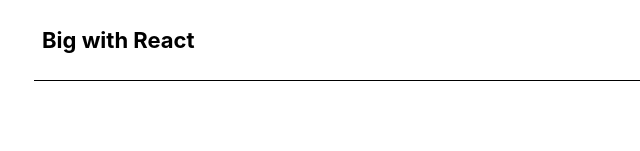
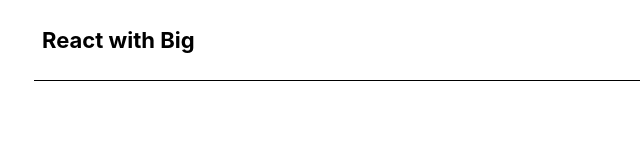
Before and after one commit to tizianocappai/ReactwithBig, a React (Create React App) app: page / in a window 1280 px wide. Shown: the top 151 px of the page, without its empty margins (94-734 px from the left). Built offline with nearby package versions, Linux system fonts and the light colour scheme.

Commit message:
name changed

```diff
--- a/src/components/Header/Header.jsx
+++ b/src/components/Header/Header.jsx
@@ -11,7 +11,7 @@
 
 	return (
 		<header className='header'>
-			<div className='header__logo'>Big with React</div>
+			<div className='header__logo'>React with Big</div>
 			<div className='header__menu' onClick={handleClickMenu}>
 				<img src={menu} alt='menu icon' />
 			</div>
```
